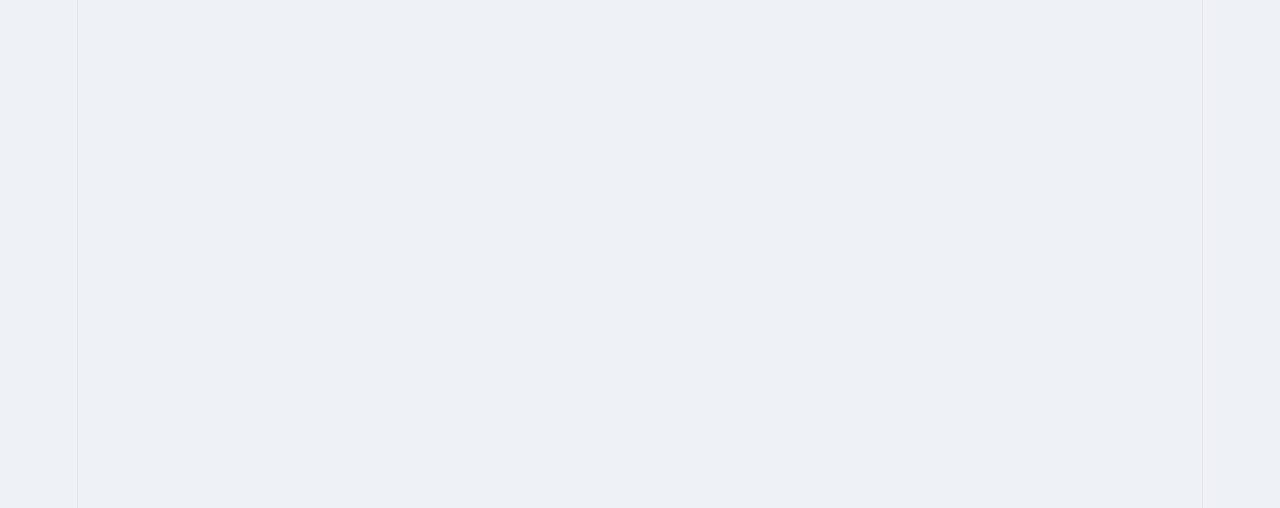
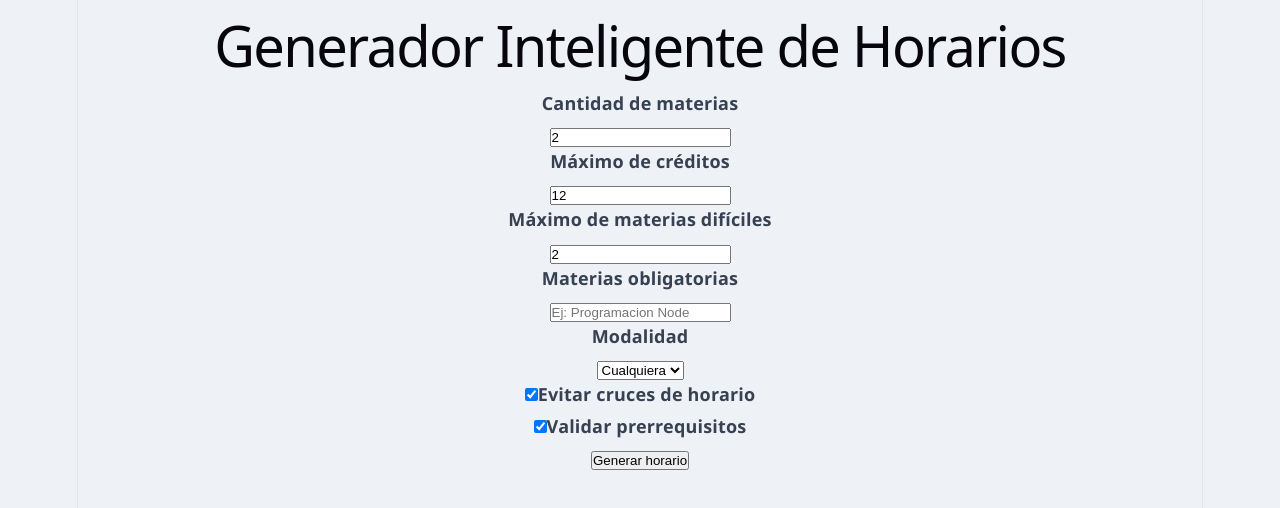
Before and after one commit to HancelE93/HorariosTallerFinal, a React (Vite) app in the folder Frontend_Horarios/: page / in a window 1280 px wide. Before the commit this address had no page. Shown: the top 508 px of the page. Built offline with nearby package versions, Linux system fonts and the light colour scheme.

Commit message:
Parte 17: Integración del generador inteligente de horarios en frontend

```diff
--- a/Frontend_Horarios/src/App.jsx
+++ b/Frontend_Horarios/src/App.jsx
@@ -1,10 +1,12 @@
 import { BrowserRouter, Routes, Route } from "react-router-dom";
 import GestionMaterias from "./pages/GestionMaterias";
+import ConfiguracionHorario from "./pages/ConfiguracionHorario";
 
 
-function App(){
 
-    return(
+function App() {
+
+    return (
 
         <BrowserRouter>
 
@@ -13,6 +15,10 @@ function App(){
                 <Route
                     path="/materias"
                     element={<GestionMaterias />}
+                />
+                <Route
+                    path="/"
+                    element={<ConfiguracionHorario />}
                 />
 
             </Routes>
--- /dev/null
+++ b/Frontend_Horarios/src/pages/ConfiguracionHorario.jsx
@@ -0,0 +1,259 @@
+import { useState } from "react";
+import "./../styles/ConfiguracionHorario.css";
+import { API_BASE_URL } from "../config/apiConfig";
+
+function ConfiguracionHorario() {
+
+    const [resultado, setResultado] = useState(null);
+
+    const [configuracion, setConfiguracion] = useState({
+        numberOfCourses: 2,
+        maximumCredits: 12,
+        maximumDifficultCourses: 2,
+        requiredCourses: "",
+        requiredModality: "Cualquiera",
+        avoidTimeConflicts: true,
+        validatePrerequisites: true,
+    });
+
+    const manejarCambio = (e) => {
+        const { name, value, type, checked } = e.target;
+
+        setConfiguracion({
+            ...configuracion,
+            [name]: type === "checkbox" ? checked : value,
+        });
+    };
+
+    const generarHorario = async (e) => {
+        e.preventDefault();
+
+        const datos = {
+            ...configuracion,
+            numberOfCourses: Number(configuracion.numberOfCourses),
+            maximumCredits: Number(configuracion.maximumCredits),
+            maximumDifficultCourses: Number(configuracion.maximumDifficultCourses),
+            requiredCourses: configuracion.requiredCourses
+                ? [configuracion.requiredCourses]
+                : [],
+            completedCourses: []
+        };
+
+        try {
+
+            const respuesta = await fetch(`${API_BASE_URL}/schedules/generate`, {
+                method: "POST",
+                headers: {
+                    "Content-Type": "application/json"
+                },
+                body: JSON.stringify(datos)
+            });
+
+            if (!respuesta.ok) {
+                throw new Error("Error generando horario");
+            }
+
+            const horarioGenerado = await respuesta.json();
+
+            setResultado(horarioGenerado);
+        } catch (error) {
+            console.error(error);
+        }
+    };
+
+    return (
+        <div className="configuracion-container">
+
+            <h1>Generador Inteligente de Horarios</h1>
+
+            <form onSubmit={generarHorario}>
+
+                <label>Cantidad de materias</label>
+                <input
+                    type="number"
+                    name="numberOfCourses"
+                    value={configuracion.numberOfCourses}
+                    onChange={manejarCambio}
+                />
+
+                <label>Máximo de créditos</label>
+                <input
+                    type="number"
+                    name="maximumCredits"
+                    value={configuracion.maximumCredits}
+                    onChange={manejarCambio}
+                />
+
+                <label>Máximo de materias difíciles</label>
+                <input
+                    type="number"
+                    name="maximumDifficultCourses"
+                    value={configuracion.maximumDifficultCourses}
+                    onChange={manejarCambio}
+                />
+
+                <label>Materias obligatorias</label>
+                <input
+                    type="text"
+                    name="requiredCourses"
+                    placeholder="Ej: Programacion Node"
+                    value={configuracion.requiredCourses}
+                    onChange={manejarCambio}
+                />
+
+                <label>Modalidad</label>
+                <select
+                    name="requiredModality"
+                    value={configuracion.requiredModality}
+                    onChange={manejarCambio}
+                >
+                    <option value="Cualquiera">Cualquiera</option>
+                    <option value="Presencial">Presencial</option>
+                    <option value="Virtual">Virtual</option>
+                </select>
+
+                <label>
+                    <input
+                        type="checkbox"
+                        name="avoidTimeConflicts"
+                        checked={configuracion.avoidTimeConflicts}
+                        onChange={manejarCambio}
+                    />
+                    Evitar cruces de horario
+                </label>
+
+                <label>
+                    <input
+                        type="checkbox"
+                        name="validatePrerequisites"
+                        checked={configuracion.validatePrerequisites}
+                        onChange={manejarCambio}
+                    />
+                    Validar prerrequisitos
+                </label>
+
+                <button type="submit">
+                    Generar horario
+                </button>
+
+                {
+                    resultado && (
+
+                        <div>
+
+                            <h2>Resultados</h2>
+
+                            <p>
+                                Materias disponibles:
+                                {resultado.totalCourses}
+                            </p>
+
+                            <p>
+                                Combinaciones posibles:
+                                {resultado.totalCombinations}
+                            </p>
+
+                            <p>
+                                Horarios válidos:
+                                {resultado.validSchedules}
+                            </p>
+
+                            <p>
+                                Horarios descartados:
+                                {resultado.discardedSchedules}
+                            </p>
+
+                            <h3>Detalle:</h3>
+
+                            {
+                                resultado.schedules?.map((horario, index) => (
+                                    <div key={index}>
+
+                                        <h4>
+                                            Horario {index + 1}
+                                        </h4>
+
+                                        <p>
+                                            Estado:
+                                            {horario.valid ? " Válido" : " Inválido"}
+                                        </p>
+
+                                        <p>
+                                            Razones:
+                                        </p>
+
+                                        <ul>
+                                            {
+                                                horario.reasons.map((razon, i) => (
+                                                    <li key={i}>
+                                                        {razon}
+                                                    </li>
+                                                ))
+                                            }
+                                        </ul>
+                                        <h4>Materias:</h4>
+
+                                        {
+                                            horario.courses.map((materia) => (
+
+                                                <div key={materia.id}>
+
+                                                    {
+                                                        console.log("HORA:", materia.startTime, materia.endTime)
+                                                    }
+
+                                                    <p>
+                                                        📘 {materia.name}
+                                                    </p>
+
+                                                    <p>
+                                                        Día: {materia.day}
+                                                    </p>
+
+                                                    <p>
+                                                        Horario:
+                                                        {new Date(materia.startTime).toLocaleTimeString([], {
+                                                            hour: "2-digit",
+                                                            minute: "2-digit"
+                                                        })}
+                                                        -
+                                                        {new Date(materia.endTime).toLocaleTimeString([], {
+                                                            hour: "2-digit",
+                                                            minute: "2-digit"
+                                                        })}
+                                                    </p>
+
+                                                    <p>
+                                                        Modalidad:
+                                                        {materia.modality}
+                                                    </p>
+
+                                                    <p>
+                                                        Créditos:
+                                                        {materia.credits}
+                                                    </p>
+
+                                                    <hr />
+
+                                                </div>
+
+                                            ))
+                                        }
+
+                                    </div>
+                                ))
+                            }
+
+                        </div>
+
+                    )
+                }
+
+
+            </form>
+
+        </div>
+    );
+}
+
+export default ConfiguracionHorario;
```
Also changed, not shown: Frontend_Horarios/src/styles/ConfiguracionHorario.css (added), 1 other file (tests, documents, lock files or other folders).
